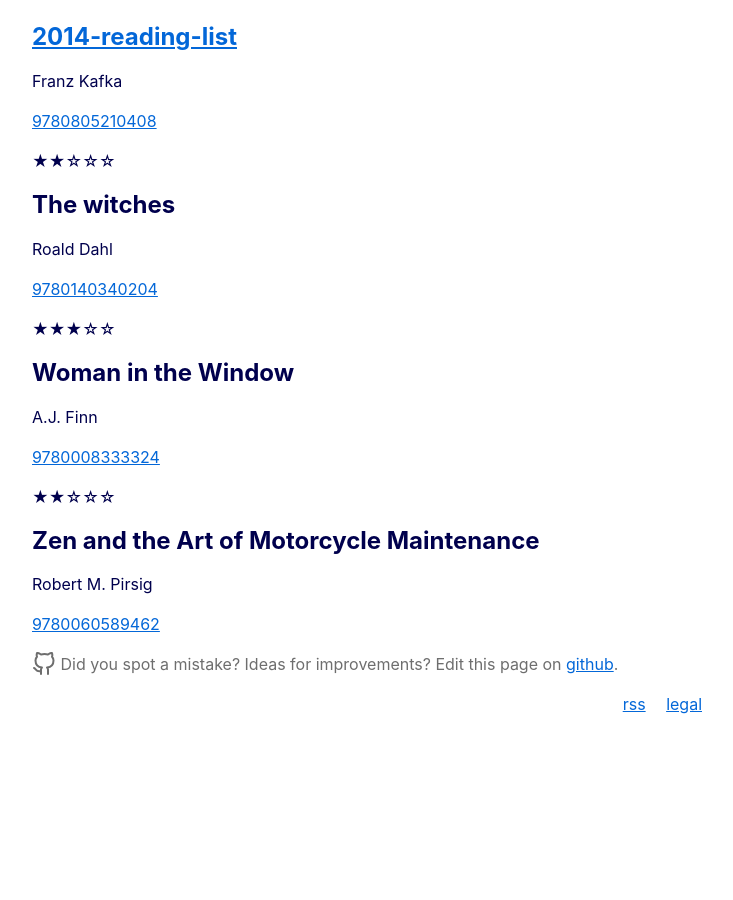
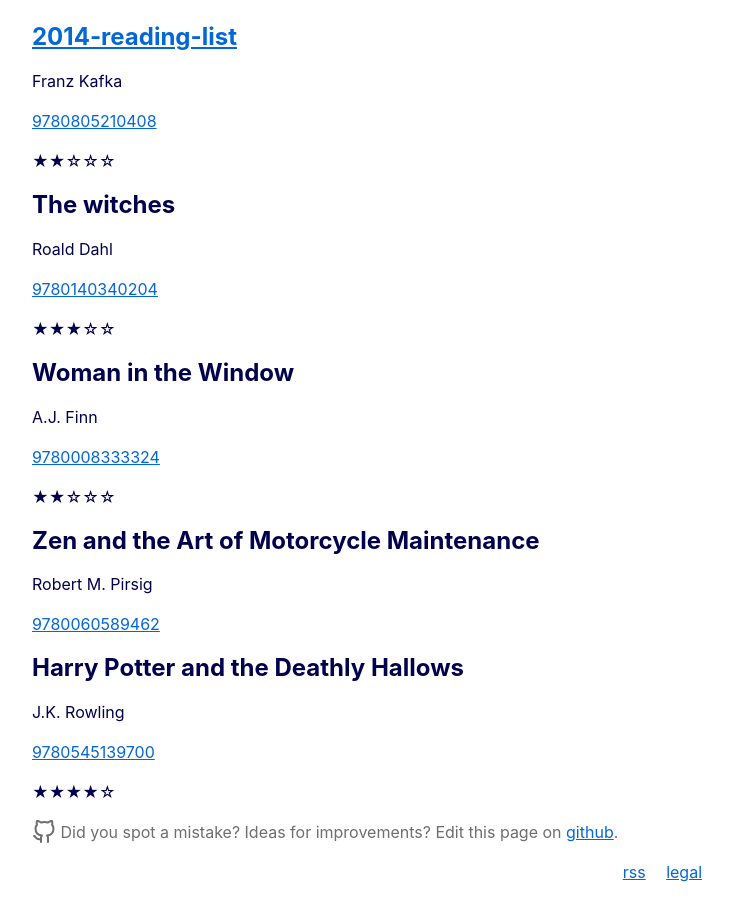
Before and after one commit to cimm/suffix, a Jekyll site: the page built from reading/index.html, in a window 1280 px wide and 900 px high, scrolled down 14372 px. Shown: the whole window, without its empty margins (273-1006 px from the left). Built offline with Jekyll 4.4.1, drawn with Linux system fonts in a browser that asks for light colours; before the commit the page ends 15104 px from its top, so only the background shows below that.

Commit message:
Add Harry Potter and the Deathly Hallows to reading list

```diff
--- a/_data/books.yml
+++ b/_data/books.yml
@@ -362,3 +362,7 @@
   author: "Robert M. Pirsig"
   isbn13: 9780060589462
   rarting: 2
+- name: "Harry Potter and the Deathly Hallows"
+  author: "J.K. Rowling"
+  isbn13: 9780545139700
+  rating: 4
```
